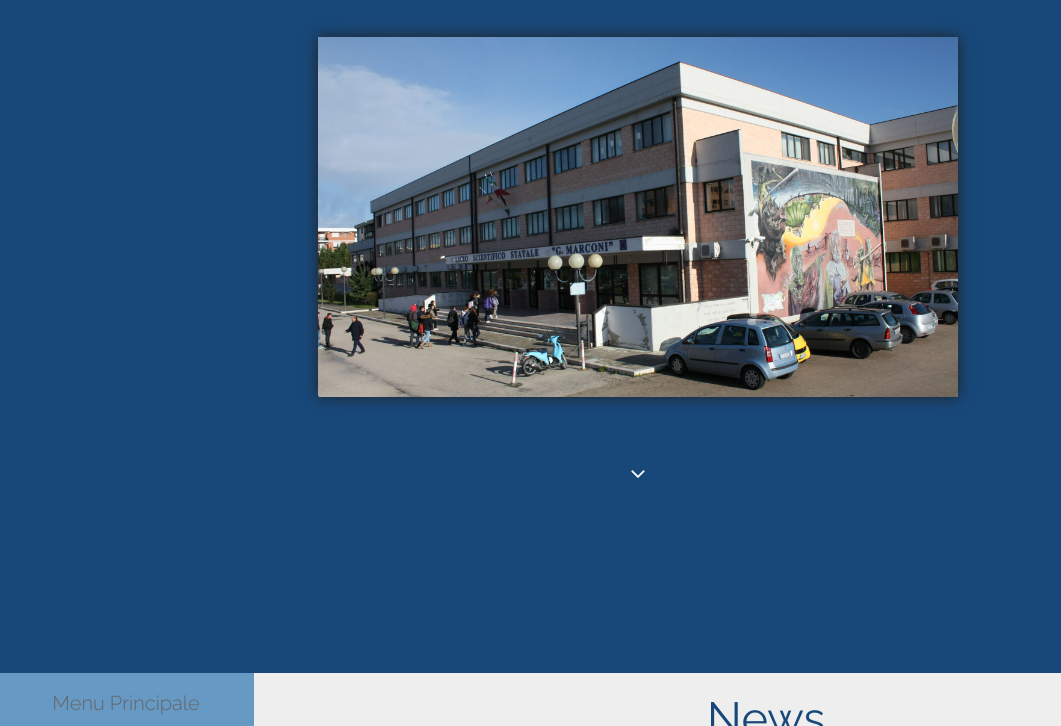
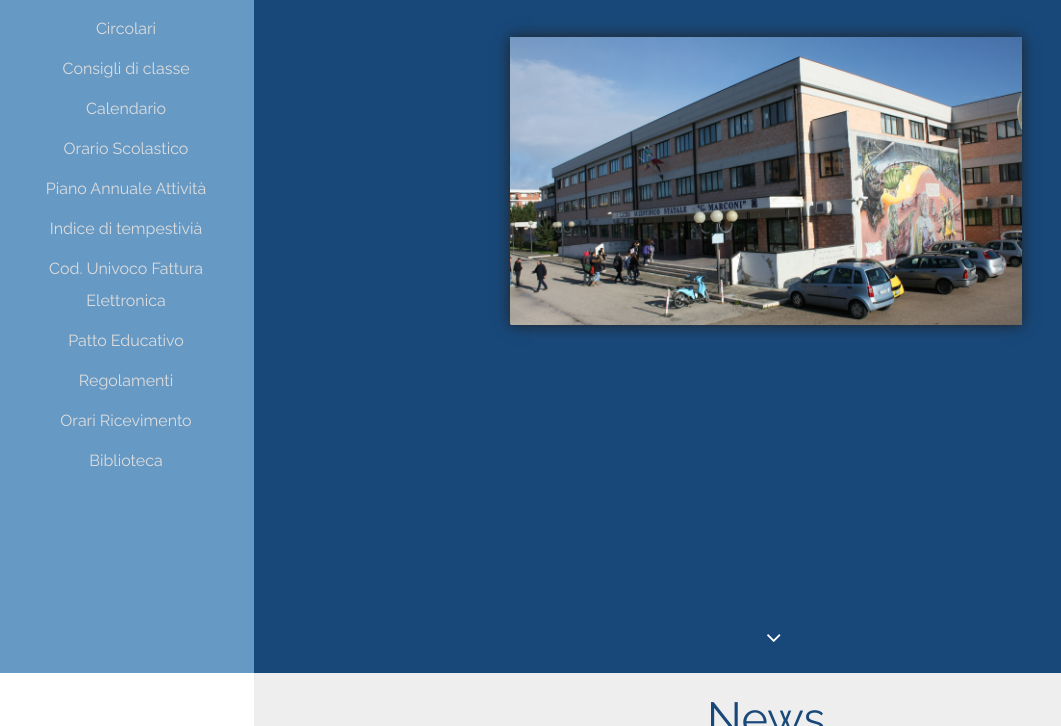
Before and after one commit to pinusc/marconifg, a plain HTML site: page index.html in a window 1280 px wide. Shown: the part 127-853 px from the top of the page, without its empty margins (2-1063 px from the left). Drawn offline with Linux system fonts and the light colour scheme.

Commit message:
Set nav bar to be fixed and adjust other accordigly

```diff
--- a/index.css
+++ b/index.css
@@ -5,9 +5,13 @@ body {
 }
 
 #first {
-    width: 100%;
+    display: inline-block;
     height: 100vh;
     background-color: #18487A;
+    position: absolute;
+    left: 20vw;
+    top: 0;
+    width: 80%;
 }
 
 #first h1 {
@@ -35,28 +39,35 @@ h3 {
 }
 
 #first i {
+    position: absolute;
     display: block;
     font-size: 24px;
-    margin: 0 auto;
     color: white;
     text-align: center;
+    bottom: 1em;
+    left: 50%;
 }
 
 #second {
-    width: 100%;
+    position: absolute;
+    left: 20vw;
+    top: 100vh;
+    width: 80%;
     height: 100vh;
     background-color: #eee;
 }
 
-#second nav {
+nav {
+    position: fixed;
+    left: 0;
+    top: 0;
     background-color: #6699C4; /*ccc*/
-    float: left;
-    width: 20%;
+    width: 20vw;
     height: 100vh;
 }
 
-#second nav h3 {
-    color: #666;
+nav h3 {
+    olor: #f6f6f6;
 }
 
 .re {
@@ -111,7 +122,7 @@ nav li:hover {
     flex-flow: column;
     overflow: hidden;
     height: 100vh;
-    width: 80%;
+    width: 100%;
     float: left;
 }
 
@@ -223,9 +234,13 @@ nav li:hover {
 }
 
 footer {
+    position: absolute;
     /* display: flex; */
     /* flex-flow: column; */
     height: 10em;
+    top: 200vh;
+    width: 80vw;
+    left: 20vw;
 }
 
 footer h3 {
--- a/index.html
+++ b/index.html
@@ -21,7 +21,6 @@
     <img src="./assets/foto-marconi.jpg" alt="Liceo Marconi" id="img-gallery"/>
     <i class="fa fa-angle-down"></i>
   </div>
-  <div id=second>
   <nav>
     <h3>Menu Principale</h3>
     <a href="#" class=re>
@@ -46,6 +45,7 @@
       <li>Biblioteca</li>
     </ul>
   </nav>
+  <div id=second>
     <div id=news-wrapper-wrapper>
       <h1>News</h1>
       <div id=evidenza>
```
Lines whose indentation alone changed are shown as unchanged.
